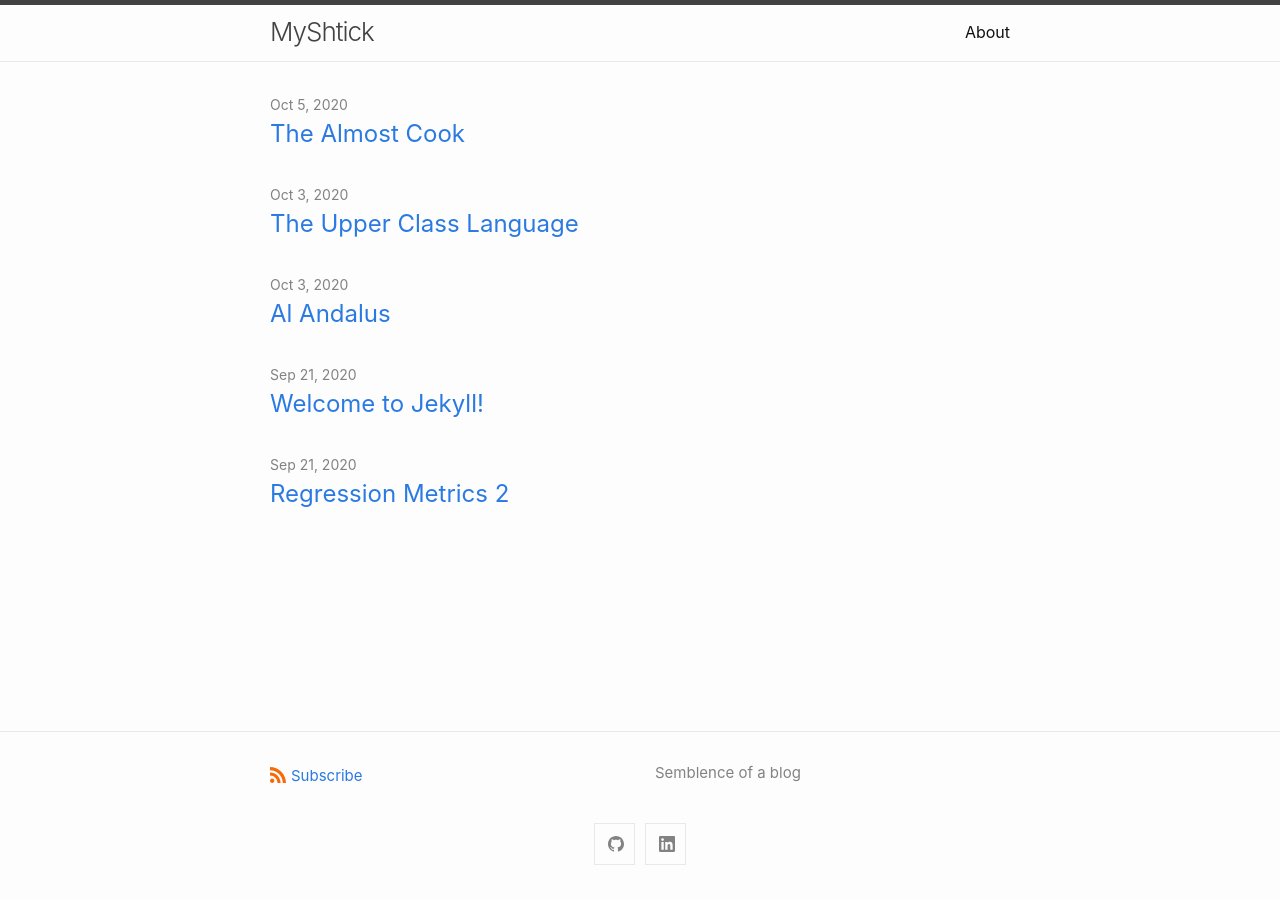
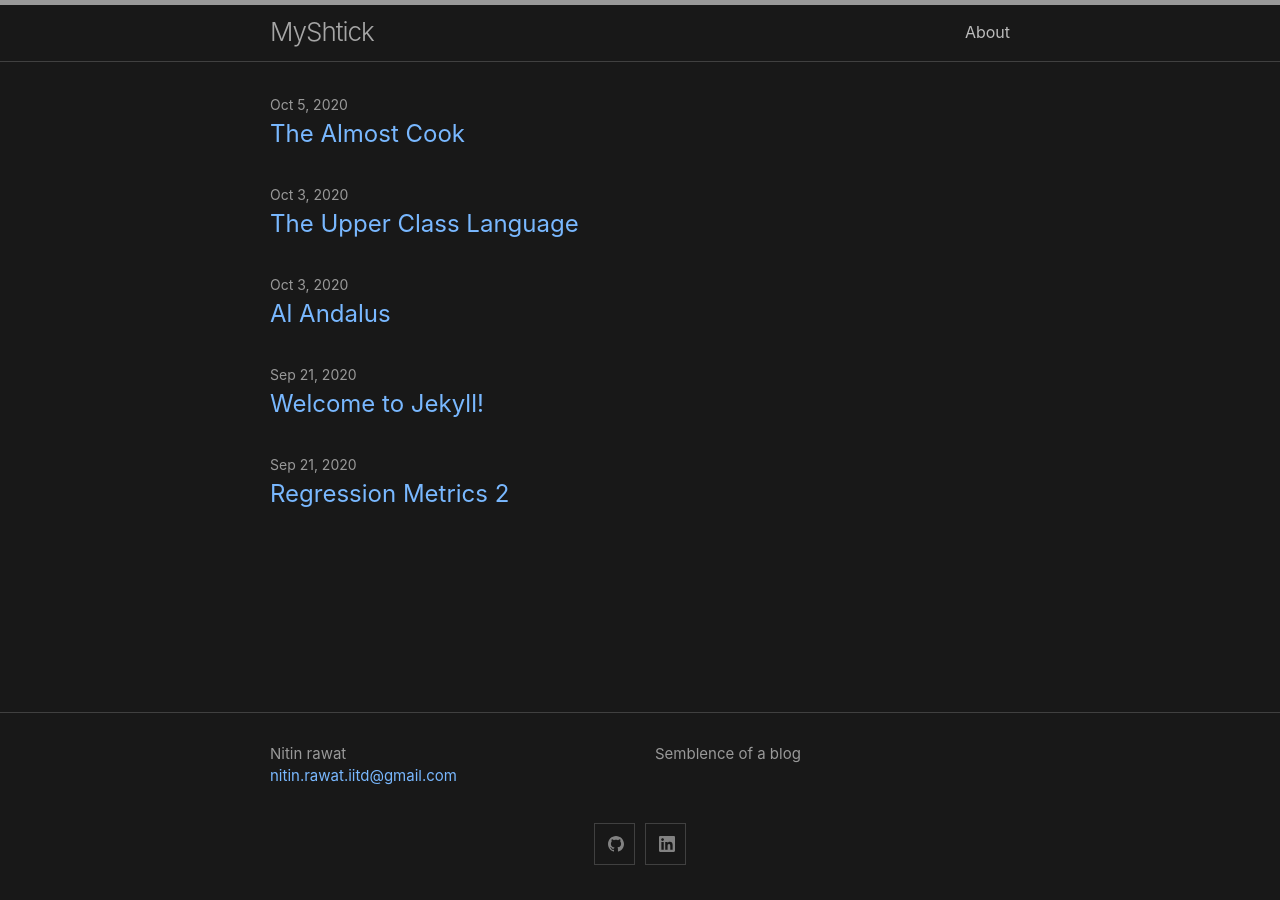
Before and after one commit to nitinrawatiitd/nitinrawatiitd.github.io, a Jekyll site: the page built from docs/index.markdown, in a window 1280 px wide. Built offline with Jekyll 4.4.1, drawn with Linux system fonts in a browser that asks for light colours.

Commit message:
Make minima skin dark and add authro details in _config.yml

```diff
--- a/docs/_config.yml
+++ b/docs/_config.yml
@@ -26,10 +26,14 @@ baseurl: "" # the subpath of your site, e.g. /blog
 url: "" # the base hostname & protocol for your site, e.g. http://example.com
 
 minima:
+  skin: dark
   social_links:
     linkedin: nitinrawatiitd
     github: nitinrawatiitd
 
+author:
+  name: Nitin rawat
+  email: "nitin.rawat.iitd@gmail.com"
 #github_username:  nitinrawatiitd
 #linkedin_username: nitinrawatiitd
 
--- a/docs/_includes/footer.html
+++ b/docs/_includes/footer.html
@@ -5,13 +5,13 @@
 
     <div class="footer-col-wrapper">
       <div class="footer-col">
-        <p class="feed-subscribe">
+        <!-- <p class="feed-subscribe">
           <a href="{{ 'feed.xml' | relative_url }}">
             <svg class="svg-icon orange">
               <use xlink:href="{{ 'assets/minima-social-icons.svg#rss' | relative_url }}"></use>
             </svg><span>Subscribe</span>
           </a>
-        </p>
+        </p> -->
       {%- if site.author %}
         <ul class="contact-list">
           {% if site.author.name -%}
```
